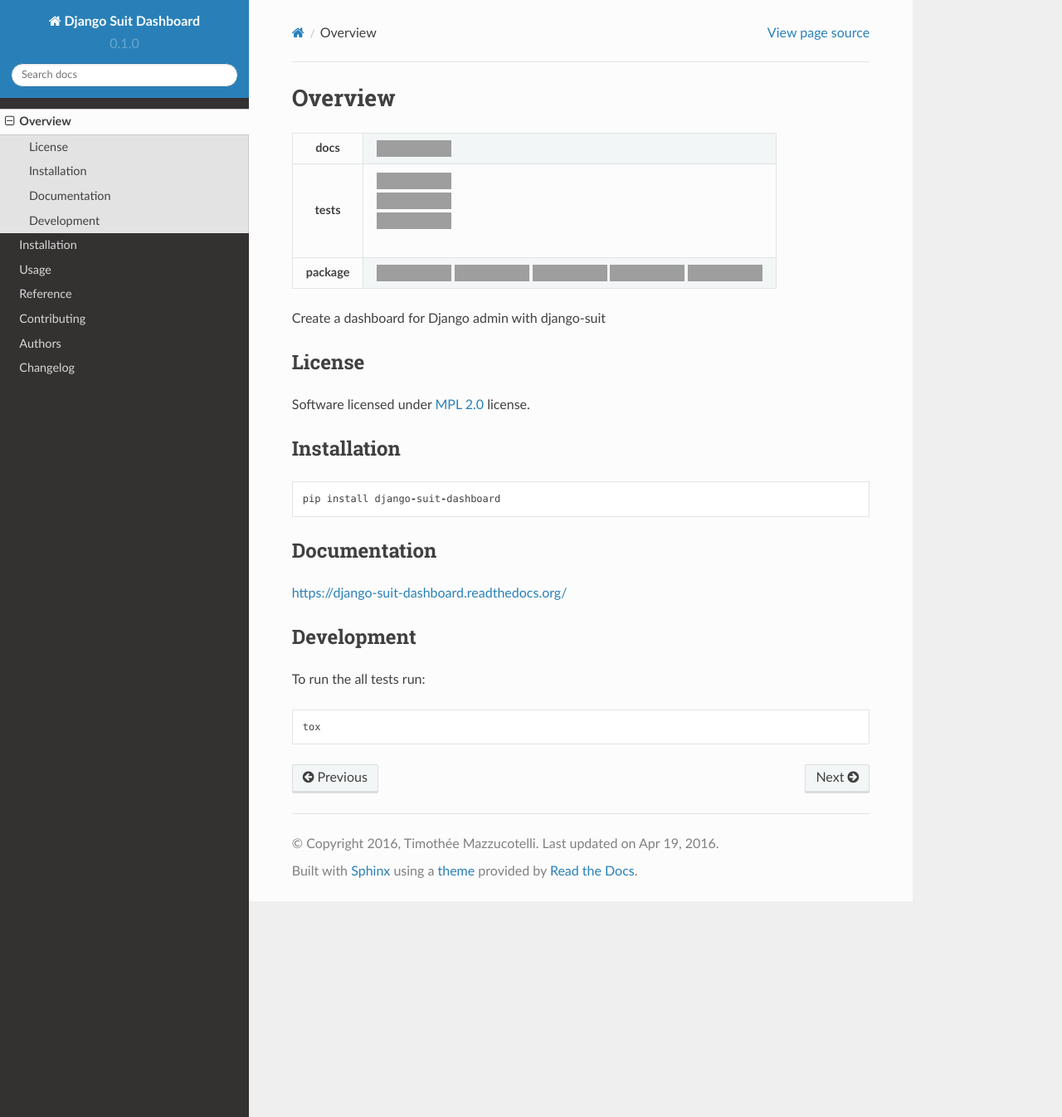
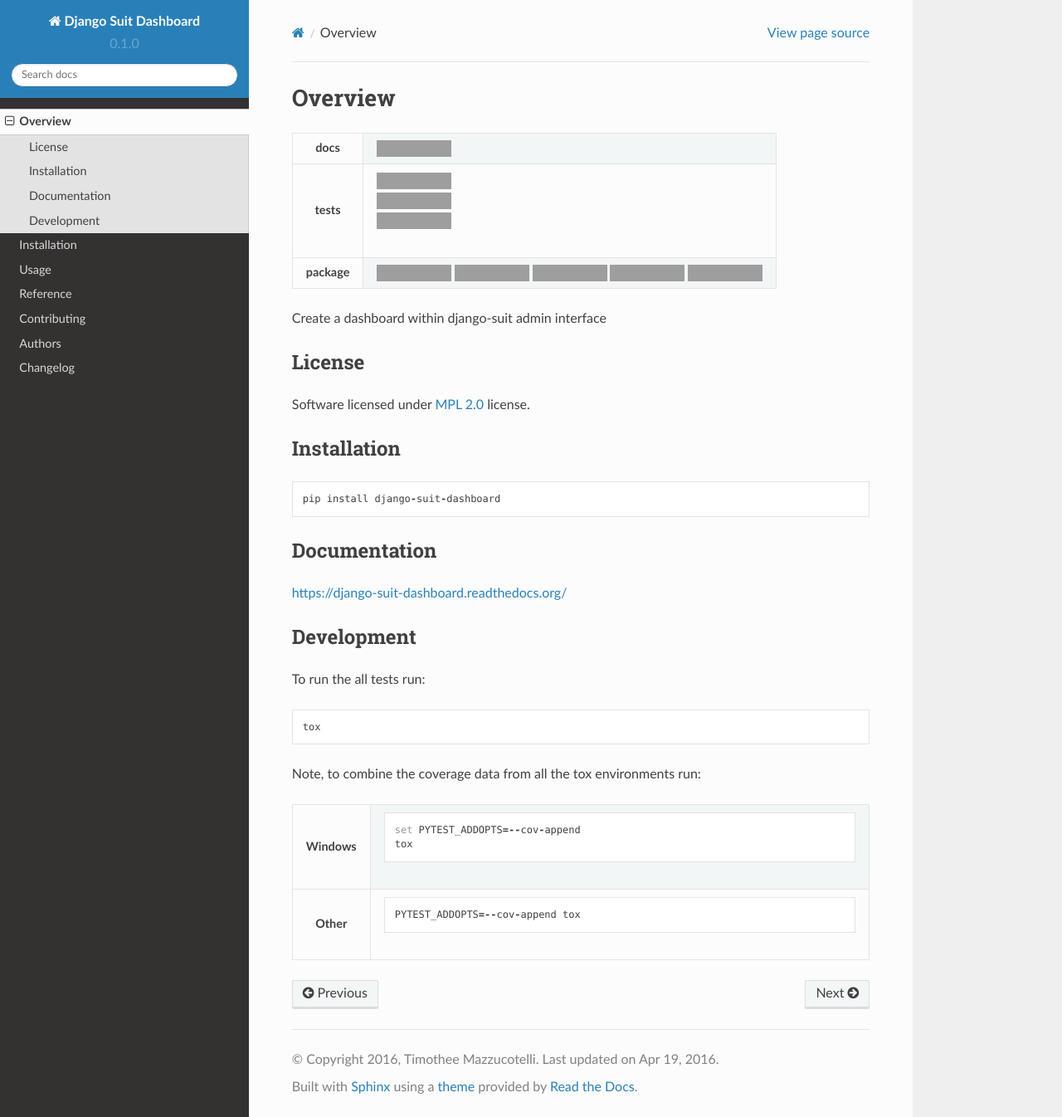
Before and after one commit to pawamoy/django-suit-dashboard, a Sphinx documentation site: the page built from docs/readme.rst, in a window 1280 px wide and 1346 px high, cut to the strip 0-1346 px from the top of the window. Shown: the whole strip at 83% size. Built offline with Sphinx 7.4.7 and the Read the Docs theme 2.0.0, drawn with Linux system fonts in a browser that asks for light colours; grey boxes are pictures that could not be loaded.

```diff
--- a/AUTHORS.rst
+++ b/AUTHORS.rst
@@ -2,4 +2,4 @@
 Authors
 =======
 
-* Timothée Mazzucotelli - http://pawamoy.github.io/
+* Timothee Mazzucotelli - http://pawamoy.github.io/
--- a/CONTRIBUTING.rst
+++ b/CONTRIBUTING.rst
@@ -37,7 +37,8 @@ Development
 
 To set up `django-suit-dashboard` for local development:
 
-1. `Fork django-suit-dashboard on GitHub <https://github.com/pawamoy/django-suit-dashboard/fork>`_.
+1. Fork `django-suit-dashboard <https://github.com/pawamoy/django-suit-dashboard>`_
+   (look for the "Fork" button).
 2. Clone your fork locally::
 
     git clone git@github.com:your_name_here/django-suit-dashboard.git
--- a/README.rst
+++ b/README.rst
@@ -55,7 +55,7 @@ Overview
 
 .. end-badges
 
-Create a dashboard for Django admin with django-suit
+Create a dashboard within django-suit admin interface
 
 License
 =======
@@ -83,3 +83,20 @@ Development
 To run the all tests run::
 
     tox
+
+Note, to combine the coverage data from all the tox environments run:
+
+.. list-table::
+    :widths: 10 90
+    :stub-columns: 1
+
+    - - Windows
+      - ::
+
+            set PYTEST_ADDOPTS=--cov-append
+            tox
+
+    - - Other
+      - ::
+
+            PYTEST_ADDOPTS=--cov-append tox
--- a/docs/conf.py
+++ b/docs/conf.py
@@ -7,12 +7,13 @@ import os
 extensions = [
     'sphinx.ext.autodoc',
     'sphinx.ext.autosummary',
+    'sphinx.ext.coverage',
+    'sphinx.ext.doctest',
+    'sphinx.ext.extlinks',
+    'sphinx.ext.ifconfig',
+    'sphinx.ext.napoleon',
     'sphinx.ext.todo',
-    'sphinx.ext.coverage',
-    'sphinx.ext.ifconfig',
     'sphinx.ext.viewcode',
-    'sphinx.ext.napoleon',
-    'sphinx.ext.extlinks',
 ]
 if os.getenv('SPELLCHECK'):
     extensions += 'sphinxcontrib.spelling',
@@ -23,7 +24,7 @@ source_suffix = '.rst'
 master_doc = 'index'
 project = u'Django Suit Dashboard'
 year = '2016'
-author = u'Timoth\xe9e Mazzucotelli'
+author = u'Timothee Mazzucotelli'
 copyright = '{0}, {1}'.format(year, author)
 version = release = u'0.1.0'
 
@@ -36,14 +37,12 @@ extlinks = {
 # on_rtd is whether we are on readthedocs.org
 on_rtd = os.environ.get('READTHEDOCS', None) == 'True'
 
-if not on_rtd:  # only import and set the theme if we're building docs locally
-    import sphinx_rtd_theme
+if not on_rtd:  # only set the theme if we're building docs locally
     html_theme = 'sphinx_rtd_theme'
-    html_theme_path = [sphinx_rtd_theme.get_html_theme_path()]
 
 html_use_smartypants = True
 html_last_updated_fmt = '%b %d, %Y'
-html_split_index = True
+html_split_index = False
 html_sidebars = {
    '**': ['searchbox.html', 'globaltoc.html', 'sourcelink.html'],
 }
--- a/docs/reference/suit_dashboard.rst
+++ b/docs/reference/suit_dashboard.rst
@@ -1,5 +1,9 @@
 suit_dashboard
 ==============
 
+.. testsetup::
+
+    from suit_dashboard import *
+
 .. automodule:: suit_dashboard
     :members:
--- a/docs/requirements.txt
+++ b/docs/requirements.txt
@@ -1,2 +1,3 @@
 sphinx>=1.3
+sphinx-rtd-theme
 -e .
```
Also changed, not shown: setup.cfg (+2 -7 lines), setup.py (+11 -4 lines), .travis.yml, 9 other files.
